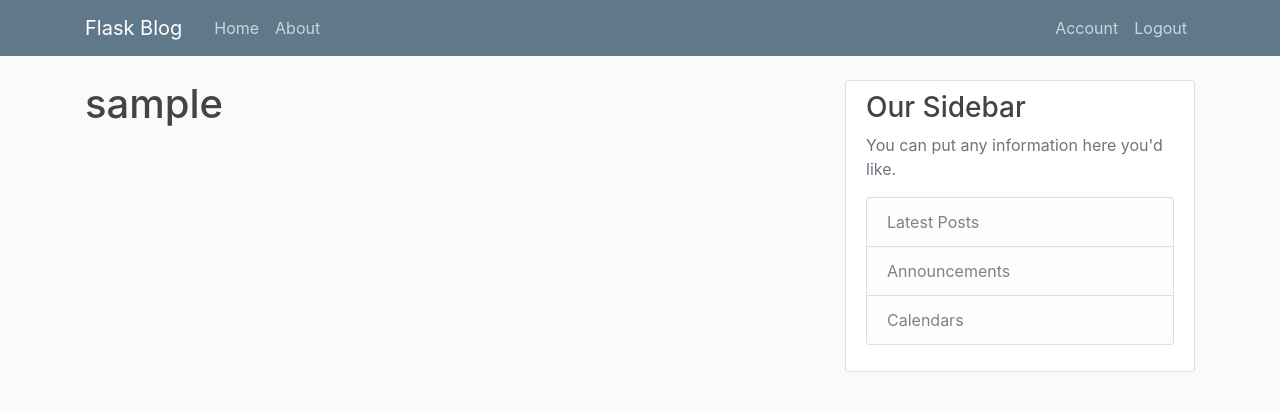
After one commit to alespool/Flask_Blog, a Flask app: page /account in a window 1280 px wide. The commit adds this page. Shown: the top 411 px of the page. Run offline with Flask 3, Linux system fonts and the light colour scheme; the visitor is signed in with stand-in values (Sample User, id 1); some libraries are stand-ins or nearby versions.

Commit message:
Added user authentication

```diff
--- a/flaskblog/__init__.py
+++ b/flaskblog/__init__.py
@@ -1,11 +1,16 @@
 from flask import Flask
 from flask_sqlalchemy import SQLAlchemy
 from flask_bcrypt import Bcrypt
+from flask_login import LoginManager
 
 app = Flask(__name__)
 app.config['SECRET_KEY'] = 'f2f3141974a58563486abc36edd3fcff'
 app.config['SQLALCHEMY_DATABASE_URI'] = 'sqlite:///site.db'
 db = SQLAlchemy(app)
 bcrypt = Bcrypt(app)
+login_manager = LoginManager(app)
+login_manager.login_view = 'login'
+login_manager.login_message_category = 'info'
+
 
 from flaskblog import routes
--- a/flaskblog/models.py
+++ b/flaskblog/models.py
@@ -1,7 +1,12 @@
 from datetime import datetime
-from flaskblog import db
+from flaskblog import db, login_manager
+from flask_login import UserMixin
 
-class User(db.Model):
+@login_manager.user_loader
+def load_user(user_id):
+    return User.query.get(int(user_id))
+
+class User(db.Model, UserMixin):
     id = db.Column(db.Integer, primary_key=True)
     username = db.Column(db.String(20), unique=True, nullable=False)
     email = db.Column(db.String(120), unique=True, nullable=False)
--- a/flaskblog/routes.py
+++ b/flaskblog/routes.py
@@ -1,7 +1,8 @@
-from flask import render_template, url_for, flash, redirect
+from flask import render_template, url_for, flash, redirect, request
 from flaskblog import app, db, bcrypt
 from flaskblog.forms import RegistrationForm, LoginForm
 from flaskblog.models import User, Post
+from flask_login import login_user, current_user, logout_user, login_required
 
 posts = [
     {
@@ -30,6 +31,8 @@
 
 @app.route("/register", methods=['GET', 'POST'])
 def register():
+    if current_user.is_authenticated:
+        return redirect(url_for('home'))
     form = RegistrationForm()
     if form.validate_on_submit():
         hashed_pw = bcrypt.generate_password_hash(form.password.data).decode('utf-8')
@@ -42,11 +45,25 @@
 
 @app.route("/login", methods=['GET','POST'])
 def login():
+    if current_user.is_authenticated:
+        return redirect(url_for('home'))
     form = LoginForm()
     if form.validate_on_submit():
-        if form.email.data == 'admin@blog.com' and form.password.data == 'password':
-            flash('You have been logged in!', 'success')
-            return redirect(url_for('home'))
+        user = User.query.filter_by(email=form.email.data).first()
+        if user and bcrypt.check_password_hash(user.password, form.password.data):
+            login_user(user, remember=form.remember.data)
+            next_page = request.args.get('next')
+            return redirect(next_page) if next_page else redirect(url_for('home'))
         else:
-            flash('Login Unsuccessful. Please check username and password', 'danger')
+            flash('Login Unsuccessful. Please check email and password', 'danger')
     return render_template('login.html',title='Login',form=form)
+
+@app.route("/logout")
+def logout():
+    logout_user()
+    return redirect(url_for('home'))
+
+@app.route("/account")
+@login_required
+def account():
+    return render_template('account.html',title='Account')
--- /dev/null
+++ b/flaskblog/templates/account.html
@@ -0,0 +1,5 @@
+<!DOCTYPE html>
+{% extends "layout.html" %}
+{% block content%}
+	<h1>{{ current_user.username }}</h1>
+{% endblock content %}
--- a/flaskblog/templates/layout.html
+++ b/flaskblog/templates/layout.html
@@ -29,8 +29,13 @@
 	        </div>
 	        <!-- Navbar Right Side -->
 	        <div class="navbar-nav">
-	          <a class="nav-item nav-link" href="{{ url_for('login') }}">Login</a>
-	          <a class="nav-item nav-link" href="{{ url_for('register') }}">Register</a>
+	        	{% if current_user.is_authenticated %}
+	          		<a class="nav-item nav-link" href="{{ url_for('account') }}">Account</a>
+	          		<a class="nav-item nav-link" href="{{ url_for('logout') }}">Logout</a>
+	        	{% else %}
+	          		<a class="nav-item nav-link" href="{{ url_for('login') }}">Login</a>
+	          		<a class="nav-item nav-link" href="{{ url_for('register') }}">Register</a>
+	          	{% endif %}
 	        </div>
 	      </div>
 	    </div>
```
